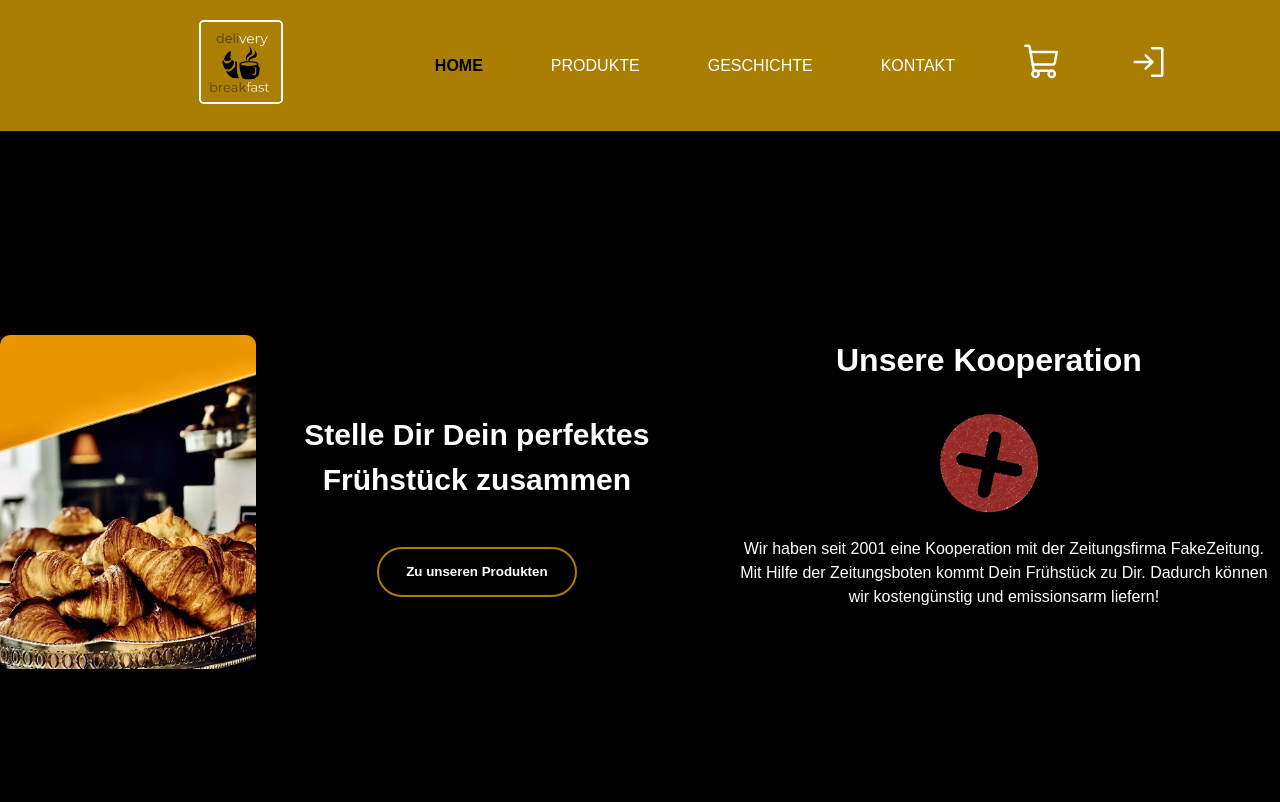
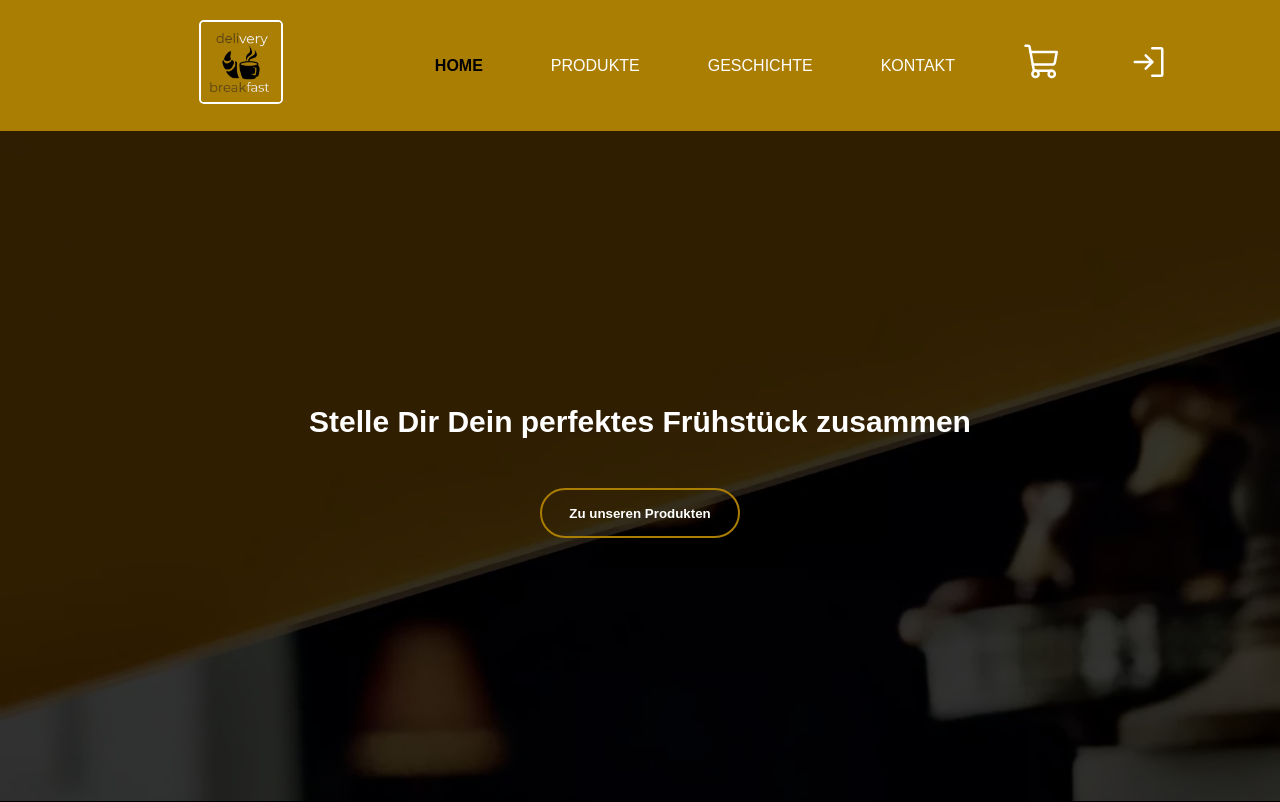
Before and after one commit to 2204Simon/Website-dynamisch, a React (Create React App) app in the folder my-app/: page / in a window 1280 px wide. Shown: the top 802 px of the page. Built offline with nearby package versions, Linux system fonts and the light colour scheme.

Commit message:
Weiterbau Startseite

```diff
--- a/my-app/src/pages/home/Home.tsx
+++ b/my-app/src/pages/home/Home.tsx
@@ -1,158 +1,40 @@
-//import React from "react";
-import { Link } from "react-router-dom";
-import fakeZeitung from "../.././img/test1.webp";
-import hintergrund_dunkel from "../.././img/Hintergrund_Croissant_verdunkelt.webp";
-import { OrangeButton } from "../general/button";
+import { Link } from 'react-router-dom';
+import { OrangeButton } from '../general/button';
+import { Cooperation, Produktteaser, Image, ImageBox, Bg, Dunkel } from './styles/Home.styles';
+import fakeZeitung from "../.././img/Fake_Zeitung.webp";
 
-// const Home: React.FC = (): JSX.Element => {
-//   return (
-//     <div className="App">
-//       <Chatra />
-//       <main className="DunklerHintergrund">
-//         {/* <div className="Anfangssatz">  */}
-//         <div>
-//           <h2>Stelle Dir Dein perfektes Frühstück zusammen</h2>
-//           <div>
-//             <Link to="/Produkte">
-//               <OrangeButton caption={"Zu unseren Produkten"}></OrangeButton>
-//             </Link>
-//           </div>
-//         </div>
-//         {/* <div className="parallax"> */}
-//         <div>
-//           {/* <div className="parallax-content"> */}
-
-//             <h1>Unsere Kooperation</h1>
-//             <img
-//               src={fakeZeitung}
-//               alt="Logo von FakeZeitung"
-//               width="200"
-//               height="200"
-//             />
-//             <p>
-//               Wir haben seit 2001 eine Kooperation mit der Zeitungsfirma
-//               FakeZeitung.
-//               <br />
-//               Mit Hilfe der Zeitungsboten kommt Dein Frühstück zu Dir. Dadurch
-//               können wir kostengünstig und emissionsarm liefern!
-//             </p>
-// </div>
-//           {/* </div>
-//         </div> */}
-//       </main>
-//     </div>
-//   );
-// };
-
-// export default Home;
-
-import React, { useEffect, useState } from "react";
-import {
-  Cooperation,
-  Produktteaser,
-  Image,
-  ImageBox,
-} from "./styles/Home.styles";
-
-// Definiere ein Interface für die Konfiguration der Startseite
-interface HomePageConfig {
-  backgroundColor: string;
-  textColor: string;
-}
-
-// Definiere die Standardkonfiguration
-const defaultConfig: HomePageConfig = {
-  backgroundColor: "white",
-  textColor: "black",
-};
-
-// Definiere die Komponente für die Startseite
 const Home: React.FC = () => {
-  const [config, setConfig] = useState(defaultConfig);
-
-  // Definiere die Funktion, die beim Scrollen aufgerufen wird
-  const onScroll = () => {
-    const body = document.querySelector("body");
-    const scrollTop =
-      document.documentElement.scrollTop || document.body.scrollTop;
-    const scrollHeight =
-      document.documentElement.scrollHeight || document.body.scrollHeight;
-    const windowHeight = window.innerHeight;
-    const threshold = scrollHeight - windowHeight;
-    const newConfig = getConfig(scrollTop, threshold);
-    setConfig(newConfig);
-  };
-
-  // Definiere eine Funktion, um die Konfiguration basierend auf der Scroll-Position zu aktualisieren
-  const getConfig = (scrollTop: number, threshold: number): HomePageConfig => {
-    const progress = scrollTop / threshold;
-    const backgroundColor = `rgb(${progress * 255}, ${progress * 255}, ${
-      progress * 255
-    })`;
-    const textColor = `rgb(${255 - progress * 255}, ${255 - progress * 255}, ${
-      255 - progress * 255
-    })`;
-    return {
-      backgroundColor,
-      textColor,
-    };
-  };
-
-  useEffect(() => {
-    // Füge den Event-Listener für das Scroll-Ereignis hinzu
-    window.addEventListener("scroll", onScroll);
-    // Entferne den Event-Listener beim Entladen der Komponente
-    return () => window.removeEventListener("scroll", onScroll);
-  }, []);
-
   return (
     <>
-
-
-
-      <div
-        style={{
-          backgroundColor: config.backgroundColor,
-          color: config.textColor,
-        }}
-      >
-
-<ImageBox>
-    <Image src={hintergrund_dunkel} alt="LogoFakezeitung" />
-        {/* Hier kommt der Inhalt der Startseite */}
+    <Bg>
+    <Dunkel>
 
       <Produktteaser>
-          <h2 style={{ color: config.textColor }}>
-            Stelle Dir Dein perfektes Frühstück zusammen
-          </h2>
+        <div>
+        <h2>Stelle Dir Dein perfektes Frühstück zusammen</h2>
         <Link to="/Produkte">
-            {/* <LandingPageButton
-              caption={"Zu unseren Produkten"}
-              color={config.textColor}
-              ></LandingPageButton> */}
-            <OrangeButton caption={"Zu unseren Produkten"} />
+          <OrangeButton caption={'Zu unseren Produkten'} />
         </Link>
+        </div>
       </Produktteaser>
 
       <Cooperation>
-          <h1 style={{ color: config.textColor }}>Unsere Kooperation</h1>
+        <div>
+        <h1>Unsere Kooperation</h1>
         <ImageBox>
           <Image src={fakeZeitung} alt="LogoFakezeitung" />
         </ImageBox>
-
-          <p style={{ color: config.textColor }}>
-            Wir haben seit 2001 eine Kooperation mit der Zeitungsfirma
-            FakeZeitung.
+        <p>
+          Wir haben seit 2001 eine Kooperation mit der Zeitungsfirma FakeZeitung.
           <br />
-            Mit Hilfe der Zeitungsboten kommt Dein Frühstück zu Dir. Dadurch
-            können wir kostengünstig und emissionsarm liefern!
+          Mit Hilfe der Zeitungsboten kommt Dein Frühstück zu Dir. Dadurch können wir kostengünstig und emissionsarm
+          liefern!
         </p>
+      </div>
       </Cooperation>
 
-        </ImageBox>
-
-
-      </div>
+      </Dunkel>
+    </Bg>
     </>
   );
 };
--- a/my-app/src/pages/home/styles/Home.styles.ts
+++ b/my-app/src/pages/home/styles/Home.styles.ts
@@ -1,31 +1,58 @@
 import React from "react";
 import styled from "styled-components";
 import { colors, mediaQueries } from "../../general/constants";
-
-
-export const Container = styled.img`
-  position: relative;
-  height: 100vh;
-  background-size: cover;
-  background-repeat: no-repeat;
-`;
+import hintergrund_dunkel from '../../../img/Hintergrund_Croissant_verdunkelt.webp';
 
 
 export const Produktteaser = styled.div`
-  padding-top: 20%;
-  padding-bottom: 20%;
+  // padding-top: 20%;
+  // padding-bottom: 20%;
   text-align: center;
+  color: ${colors.black};
+  height: calc(100vh - 130px);
+  display: flex;
+  justify-content: center;
+  align-items: center;
 
 
   h2 {
-    text-align: center;
+    // text-align: center;
     padding: 0;
-    // color: ${colors.black};
+    color: ${colors.white};
+
+
   }
 
   p {
     text-align: center;
     margin-bottom: 1rem;
+    color: ${colors.companycolor};
+  }
+
+`;
+
+export const Cooperation = styled.div`
+  // padding-bottom: 5%;
+  background-color: ${colors.black};
+  height: calc(100vh - 134.5px);
+  display: flex;
+  justify-content: center;
+  align-items: center;
+
+
+
+  h1 {
+    text-align: center;
+    color: ${colors.white};
+    color: config.textColor;
+    margin-top: 0px;
+
+  }
+
+  p {
+    text-align: center;
+    padding-bottom: 0;
+    padding-left: 0;
     color: ${colors.companycolor};
   }
 
@@ -36,36 +63,13 @@ export const Produktteaser = styled.div`
   }
 `;
 
-export const Cooperation = styled.div`
-  padding-bottom: 5%;
-
-
-  h1 {
-    text-align: center;
-    // color: ${colors.black};
-    color: config.textColor;
-  }
-
-  p {
-    text-align: center;
-    margin-bottom: 1rem;
-    // color: ${colors.companycolor};
-  }
-
-  form {
-    display: flex;
-    flex-direction: column;
-    align-items: center;
-  }
-`;
-
 export const Image = styled.img`
-  width: 20%;
-  height: auto;
+  // width: 20%;
+  height: 300px;
   margin-left: auto;
   margin-right: auto;
   transition: transform 0.3s ease-in-out;
-  border-radius: 10px;
+  border-radius: 150px;
   border: 2px;
   border-color: ${colors.black};
 `;
@@ -74,10 +78,25 @@ export const ImageBox = styled.div`
 display: flex;
   align-items: center;
   justify-content: center;
-  height: 100%;
+
+  margin-top: 10px;
+  margin-bottom: 10px;
 `;
 
 export const media = {
   tablet: "@media(min-width: ${mediaQueries.medium})",
   laptop: "@media(min-width: ${mediaQueries.large})",
 };
+
+export const Dunkel = styled.div`
+background-color: rgba(0, 0, 0, 0.8); /* Hier kannst du die Farbe und Transparenz anpassen */
+`;
+
+export const Bg = styled.div`
+background-image: url(${hintergrund_dunkel});
+background-attachment: fixed;
+background-position: center;
+background-repeat: no-repeat;
+background-size: cover;
+
+`;
```
Also changed, not shown: my-app/src/img/Fake_Zeitung.webp (added). Lines whose indentation alone changed are shown as unchanged.
